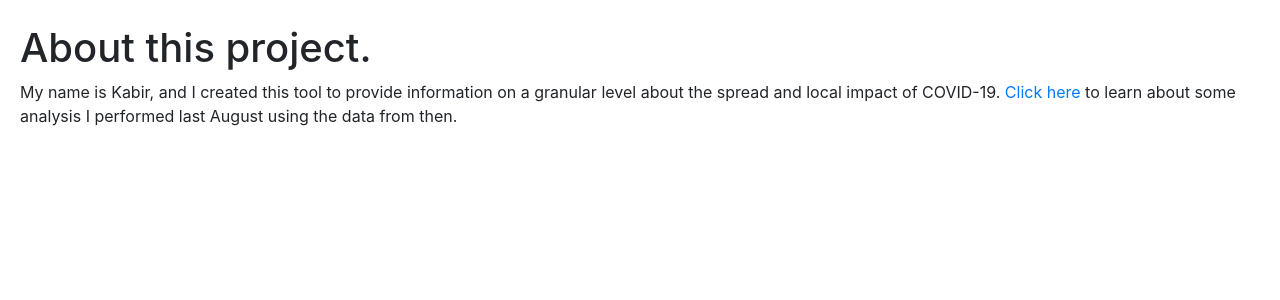
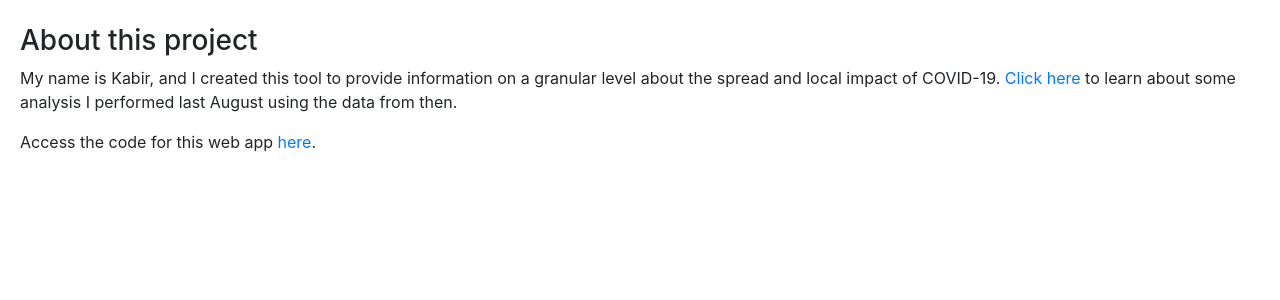
Before and after one commit to kabirmoghe/covidapp, a Flask app: page /about in a window 1280 px wide. Shown: the part 76-376 px from the top of the page. Run offline with Flask 2, Linux system fonts and the light colour scheme; some libraries are stand-ins or nearby versions.

Commit message:
Update about.html

```diff
--- a/templates/about.html
+++ b/templates/about.html
@@ -4,14 +4,16 @@
 	<title>Live County COVID-19 Data</title>
 	<link rel="stylesheet" type = "text/css" href="{{ url_for('static', filename = 'style.css')}}">
 	<link rel="shortcut icon" href="{{ url_for('static', filename = 'favicon.ico') }}">
+	<meta name = 'viewport' content = "width = device-width, initial-scale=1.0">
 </head>
 <body>
 	{% extends "base.html" %}
 	{% block titles %}Home Page{% endblock %}
 	{% block content%}
 	<br>
-	<h1>About this project. </h1>
+	<h3>About this project</h3>
 	<p>My name is Kabir, and I created this tool to provide information on a granular level about the spread and local impact of COVID-19. <a href="https://towardsdatascience.com/county-based-covid-19-dataset-and-analytical-trends-ff1617030ba8" target="_blank">Click here</a> to learn about some analysis I performed last August using the data from then.</p>
+	<p>Access the code for this web app <a href="https://github.com/kabirmoghe/covidapp" target="_blank">here</a>.</p>
 	{% endblock %}
 </body>
 </html>
```
